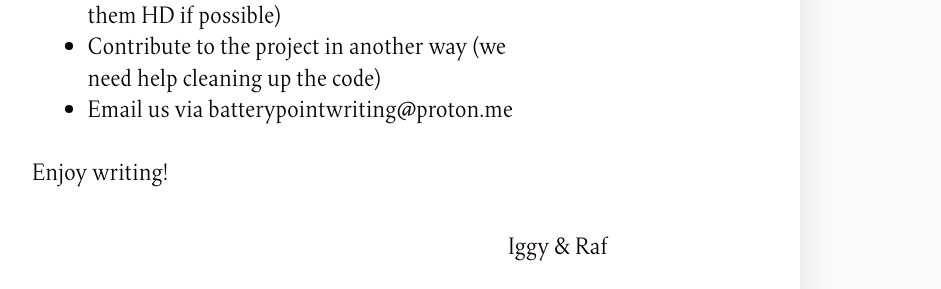
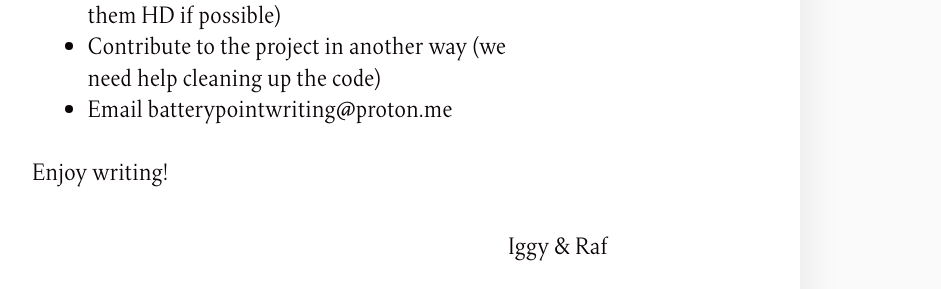
Before and after one commit to batterypointwriting/batterypointwriting.github.io, a Jekyll site: the page built from submit.md, in a window 1280 px wide. Shown: the part 1845-2134 px from the top of the page, without its empty margins (320-1261 px from the left). Built offline with Jekyll 4.4.1, drawn with Linux system fonts in a browser that asks for light colours.

Commit message:
Update submit.md

```diff
--- a/submit.md
+++ b/submit.md
@@ -33,6 +33,6 @@ To supercharge your writing experience you could:
 You can:
 - Add photos if you send them via whatsapp (send them HD if possible)
 - Contribute to the project in another way (we need help cleaning up the code)
-- Email us via batterypointwriting@proton.me
+- Email batterypointwriting@proton.me
 
 Enjoy writing!
```
